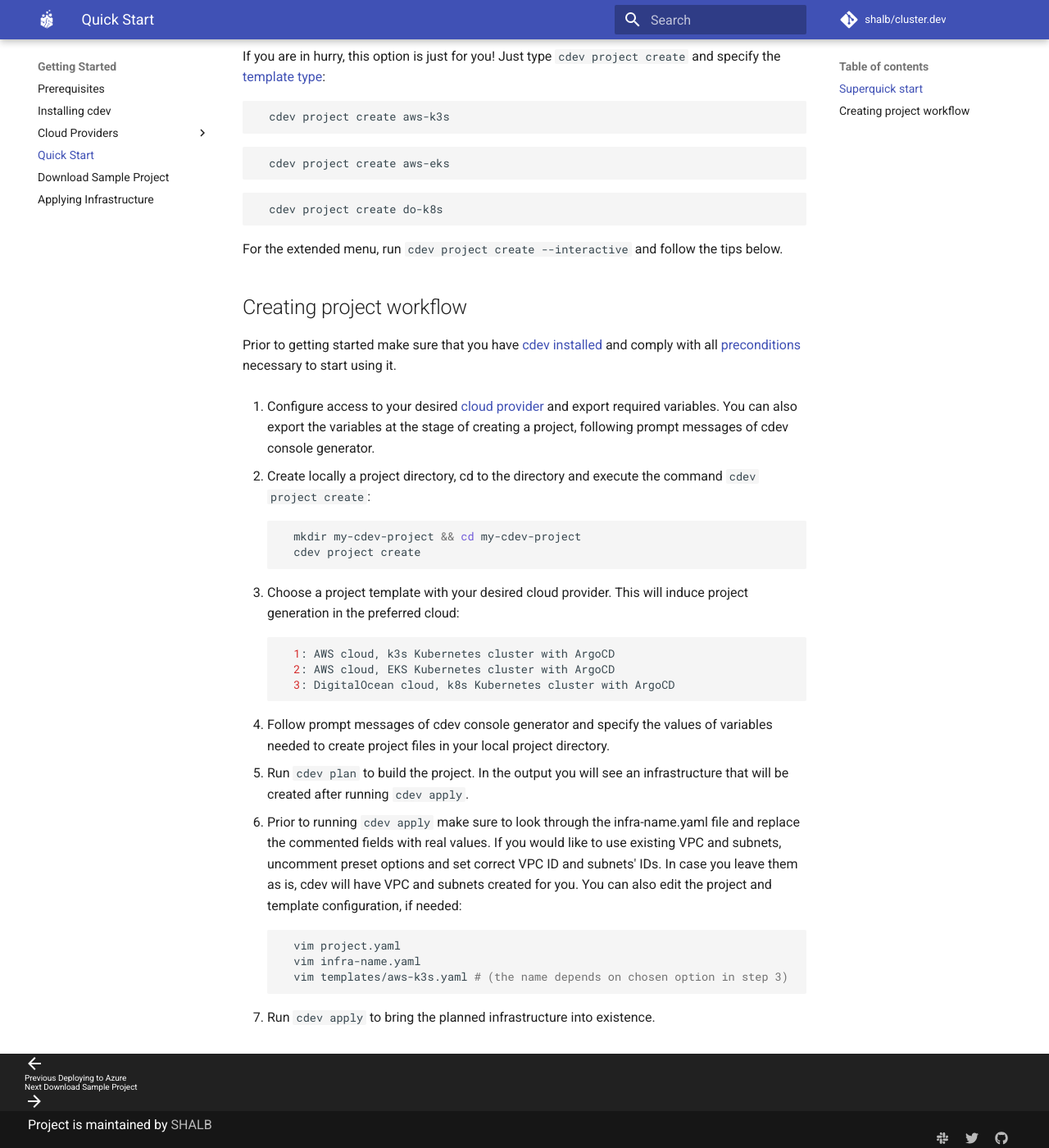
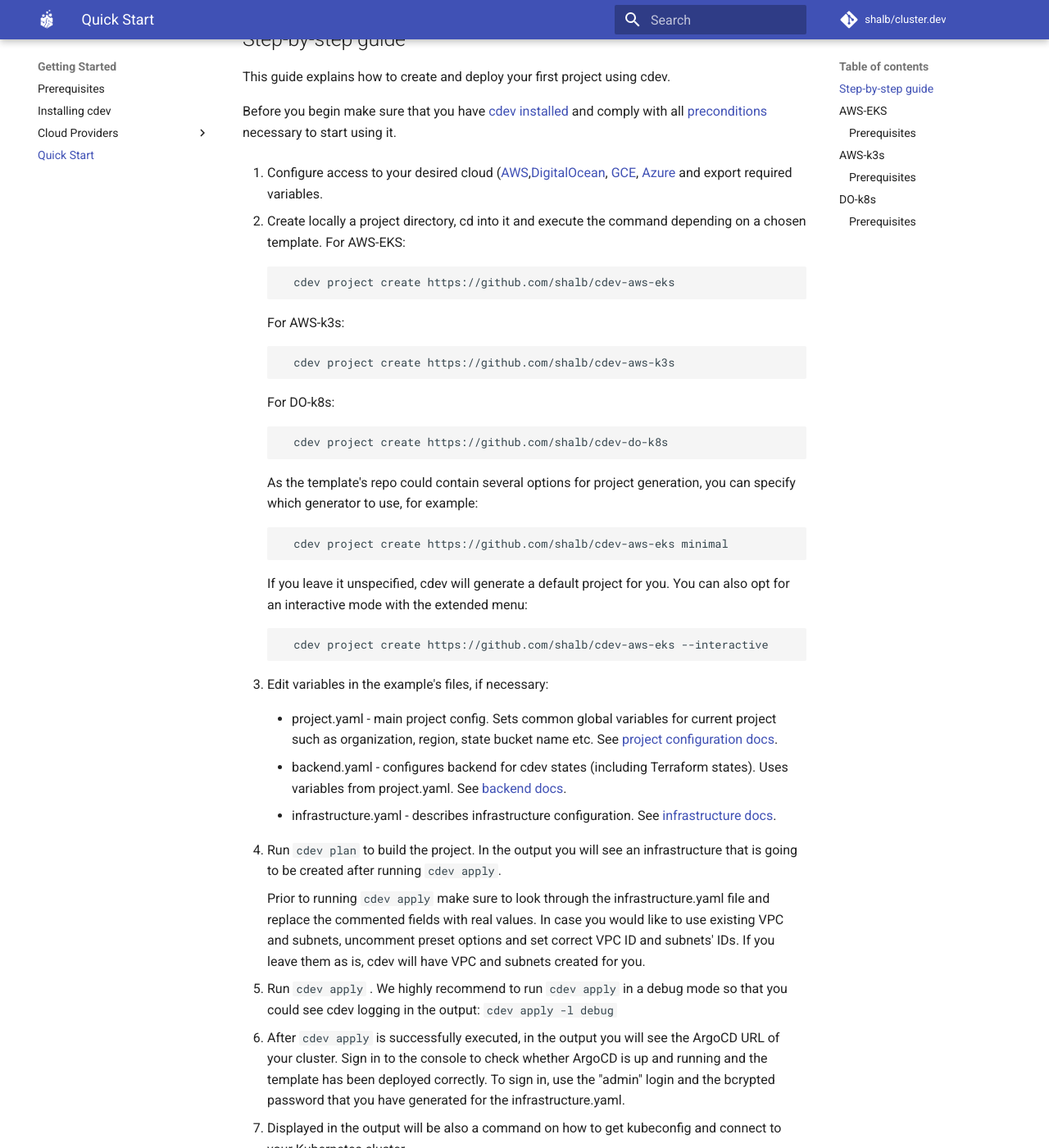
Before and after one commit to shalb/cluster.dev, an MkDocs documentation site: the page built from docs/quick-start.md, in a window 1280 px wide and 1400 px high, scrolled down 314 px. Shown: the whole window at 82% size. Built offline with MkDocs 1.6.1 and Material for MkDocs 9.7.7, drawn with Linux system fonts in a browser that asks for light colours; comment, search, counter and statistics services are not loaded; some of the changed text lies outside the part shown.

Commit message:
Update website docs

````diff
--- a/docs/get-sample-project.md
+++ /dev/null
@@ -1,142 +0,0 @@
-# Quick Start
-
-cdev uses [project templates](https://cluster.dev/template-development/) to generate users' projects in a desired cloud. In this section you will find a quick guidance on how to create your first project, and the description of three available templates that are ready to use.
-
-## Step-by-step guide
-
-This guide explains how to create and deploy your first project using cdev.
-
-Before you begin make sure that you have [cdev installed](https://cluster.dev/installation/) and comply with all [preconditions](https://cluster.dev/prerequisites/) necessary to start using it.
-
-1. Configure access to your desired cloud ([AWS](https://cluster.dev/aws-cloud-provider/),[DigitalOcean](https://cluster.dev/digital-ocean-cloud-provider/), [GCE](https://cluster.dev/google-cloud-provider/), [Azure](https://cluster.dev/azure-cloud-provider/) and export required variables.
-
-2. Create locally a project directory, cd into it and execute the command depending on a chosen template:
-
-    ```bash
-      cdev project create https://github.com/shalb/cdev-aws-eks
-    ```
-
-    ```bash
-      cdev project create https://github.com/shalb/cdev-aws-k3s
-    ```
-
-    ```bash
-      cdev project create https://github.com/shalb/cdev-do-k8s
-    ```
-
-    As the template's repo could contain several options for project generation, you can specify which generator to use, for example:
-
-    ```bash
-      cdev project create https://github.com/shalb/cdev-aws-eks minimal
-    ```
-
-    If you leave it unspecified, cdev will generate a default project for you. You can also opt for an interactive mode with the extended menu:
-
-    ```bash
-      cdev project create https://github.com/shalb/cdev-aws-eks --interactive
-    ```
-
-3. Edit variables in the example's files, if necessary:
-
-    * project.yaml - main project config. Sets common global variables for current project such as organization, region, state bucket name etc. See [project configuration docs](https://cluster.dev/project-configuration/#project).
-
-    * backend(s).yaml - configures backend for cdev states (including Terraform states). Uses variables from project.yaml. See [backend docs](https://cluster.dev/project-configuration/#backends).
-
-    * infrastructure.yaml - describes infrastructure configuration. See [infrastructure docs](https://cluster.dev/project-configuration/#infrastructure).
-
-4. Run `cdev plan` to build the project. In the output you will see an infrastructure that is going to be created after running `cdev apply`.
-
-    Prior to running `cdev apply` make sure to look through the infrastructure.yaml file and replace the commented fields with real values. In case you would like to use existing VPC and subnets, uncomment preset options and set correct VPC ID and subnets' IDs. If you leave them as is, cdev will have VPC and subnets created for you.
-
-5. Run `cdev apply` . We highly recommend to run `cdev apply` in a debug mode so that you could see cdev logging in the output: `cdev apply -l debug`
-
-6. After `cdev apply` is successfully executed, in the output you will see the ArgoCD URL of your cluster. Sign in to the console to check whether ArgoCD is up and running and the template has been deployed correctly. To sign in, use the "admin" login and the bcrypted password that you have generated for the infrastructure.yaml.
-
-7. Displayed in the output will be also a command on how to get kubeconfig and connect to your Kubernetes cluster.
-
-8. Shut down the cluster with the command `cdev destroy`
-
-## AWS-k3s
-
-[AWS-k3s is a cdev template](https://github.com/shalb/cdev-aws-k3s) that creates and provisions Kubernetes clusters in [AWS cloud](https://cluster.dev/aws-cloud-provider/) by means of k3s utility. The template deploys a k3s cluster using existing or created VPC and domain name. The resources to be created:
-
-* AWS Key Pair to access running instances of the cluster.
-
-* *(optional, if your use cluster.dev domain)* Route53 zone **<cluster-name>.cluster.dev**
-
-* *(optional, if vpc_id is not set)* VPC for EKS cluster
-
-* AWS IAM Policy for managing your DNS zone by external-dns
-
-* k3s Kubernetes cluster with addons:
-
-    * cert-manager
-
-    * ingress-nginx
-
-    * external-dns
-
-    * argocd
-
-### Prerequisites
-
-1. Terraform version 13+.
-
-2. AWS account.
-
-3. AWS CLI installed.
-
-4. kubectl installed.
-
-5. [cdev installed](https://cluster.dev/installation/).
-
-## AWS-EKS
-
-[AWS-EKS is a cdev template](https://github.com/shalb/cdev-aws-eks) that creates and provisions Kubernetes clusters in [AWS cloud](https://cluster.dev/aws-cloud-provider/) by means of Amazon Elastic Kubernetes Service (EKS). The resources to be created:
-
-* *(optional, if your use cluster.dev domain)* Route53 zone **<cluster-name>.cluster.dev**
-
-* *(optional, if vpc_id is not set)* VPC for EKS cluster
-
-* EKS Kubernetes cluster with addons:
-
-    * cert-manager
-
-    * ingress-nginx
-
-    * external-dns
-
-    * argocd
-
-* AWS IAM roles for EKS IRSA cert-manager and external-dns.
-
-### Prerequisites
-
-1. Terraform version 13+.
-
-2. AWS account.
-
-3. AWS CLI installed.
-
-4. kubectl installed.
-
-5. [cdev installed](https://cluster.dev/installation/).
-
-## DO-k8s
-
-[DO-k8s is a cdev template](https://github.com/shalb/cdev-do-k8s) that creates and provisions Kubernetes clusters in the DigitalOcean cloud. The resources to be created:
-
-* *(optional, if vpc_id is not set)* VPC for Kubernetes cluster
-* DO Kubernetes cluster with addons:
-    * cert-manager
-    * argocd
-
-### Prerequisites
-
-1. Terraform version 13+.
-
-2. DigitalOcean account.
-
-3. [doctl installed](https://docs.digitalocean.com/reference/doctl/how-to/install/).
-
-4. [cdev installed](https://cluster.dev/installation/).
--- a/docs/quick-start.md
+++ b/docs/quick-start.md
@@ -1,56 +1,146 @@
 # Quick Start
 
-This guide explains how to quickly create and deploy your first project using code generator. You can also use ready-made [examples](https://github.com/shalb/cluster.dev/tree/master/examples) of project templates from the [cluster.dev](https://github.com/shalb/cluster.dev) repository.
+cdev uses [project templates](https://cluster.dev/template-development/) to generate users' projects in a desired cloud. In this section you will find a quick guidance on how to create your first project, and the description of three available templates that are ready to use.
 
-## Superquick start
+## Step-by-step guide
 
-If you are in hurry, this option is just for you! Just type ```cdev project create``` and specify the [template type](https://cluster.dev/project-configuration/#templates):
+This guide explains how to create and deploy your first project using cdev.
 
-  ```bash
-    cdev project create aws-k3s
-  ```
+Before you begin make sure that you have [cdev installed](https://cluster.dev/installation/) and comply with all [preconditions](https://cluster.dev/prerequisites/) necessary to start using it.
 
-  ```bash
-    cdev project create aws-eks
-  ```
+1. Configure access to your desired cloud ([AWS](https://cluster.dev/aws-cloud-provider/),[DigitalOcean](https://cluster.dev/digital-ocean-cloud-provider/), [GCE](https://cluster.dev/google-cloud-provider/), [Azure](https://cluster.dev/azure-cloud-provider/) and export required variables.
 
-  ```bash
-    cdev project create do-k8s
-  ```
-
-For the extended menu, run ```cdev project create --interactive``` and follow the tips below.
-
-## Creating project workflow
-
-Prior to getting started make sure that you have [cdev installed](https://cluster.dev/installation/) and comply with all [preconditions](https://cluster.dev/prerequisites/) necessary to start using it.
-
-1. Configure access to your desired [cloud provider](https://cluster.dev/aws-cloud-provider/) and export required variables. You can also export the variables at the stage of creating a project, following prompt messages of cdev console generator.
-
-2. Create locally a project directory, cd to the directory and execute the command ```cdev project create```:
+2. Create locally a project directory, cd into it and execute the command depending on a chosen template. For AWS-EKS:
 
     ```bash
-      mkdir my-cdev-project && cd my-cdev-project
-      cdev project create
+      cdev project create https://github.com/shalb/cdev-aws-eks
     ```
 
-3. Choose a project template with your desired cloud provider. This will induce project generation in the preferred cloud:
+    For AWS-k3s:
 
     ```bash
-      1: AWS cloud, k3s Kubernetes cluster with ArgoCD
-      2: AWS cloud, EKS Kubernetes cluster with ArgoCD
-      3: DigitalOcean cloud, k8s Kubernetes cluster with ArgoCD
+      cdev project create https://github.com/shalb/cdev-aws-k3s
     ```
 
-4. Follow prompt messages of cdev console generator and specify the values of variables needed to create project files in your local project directory.
-
-5. Run ```cdev plan``` to build the project. In the output you will see an infrastructure that will be created after running ```cdev apply```.
-
-6. Prior to running ```cdev apply``` make sure to look through the infra-name.yaml file and replace the commented fields with real values. If you would like to use existing VPC and subnets, uncomment preset options and set correct VPC ID and subnets' IDs. In case you leave them as is, cdev will have VPC and subnets created for you. You can also edit the project and template configuration, if needed:
+    For DO-k8s:
 
     ```bash
-      vim project.yaml
-      vim infra-name.yaml
-      vim templates/aws-k3s.yaml # (the name depends on chosen option in step 3)
+      cdev project create https://github.com/shalb/cdev-do-k8s
     ```
 
-7. Run ```cdev apply``` to bring the planned infrastructure into existence.
+    As the template's repo could contain several options for project generation, you can specify which generator to use, for example:
+
+    ```bash
+      cdev project create https://github.com/shalb/cdev-aws-eks minimal
+    ```
+
+    If you leave it unspecified, cdev will generate a default project for you. You can also opt for an interactive mode with the extended menu:
+
+    ```bash
+      cdev project create https://github.com/shalb/cdev-aws-eks --interactive
+    ```
+
+3. Edit variables in the example's files, if necessary:
+
+    * project.yaml - main project config. Sets common global variables for current project such as organization, region, state bucket name etc. See [project configuration docs](https://cluster.dev/project-configuration/#project).
+
+    * backend.yaml - configures backend for cdev states (including Terraform states). Uses variables from project.yaml. See [backend docs](https://cluster.dev/project-configuration/#backends).
+
+    * infrastructure.yaml - describes infrastructure configuration. See [infrastructure docs](https://cluster.dev/project-configuration/#infrastructure).
+
+4. Run `cdev plan` to build the project. In the output you will see an infrastructure that is going to be created after running `cdev apply`.
+
+    Prior to running `cdev apply` make sure to look through the infrastructure.yaml file and replace the commented fields with real values. In case you would like to use existing VPC and subnets, uncomment preset options and set correct VPC ID and subnets' IDs. If you leave them as is, cdev will have VPC and subnets created for you.
+
+5. Run `cdev apply` . We highly recommend to run `cdev apply` in a debug mode so that you could see cdev logging in the output: `cdev apply -l debug`
+
+6. After `cdev apply` is successfully executed, in the output you will see the ArgoCD URL of your cluster. Sign in to the console to check whether ArgoCD is up and running and the template has been deployed correctly. To sign in, use the "admin" login and the bcrypted password that you have generated for the infrastructure.yaml.
+
+7. Displayed in the output will be also a command on how to get kubeconfig and connect to your Kubernetes cluster.
+
+8. Destroy the cluster and all created resources with the command `cdev destroy`
+
+## AWS-EKS
+
+[AWS-EKS is a cdev template](https://github.com/shalb/cdev-aws-eks) that creates and provisions Kubernetes clusters in [AWS cloud](https://cluster.dev/aws-cloud-provider/) by means of Amazon Elastic Kubernetes Service (EKS). The resources to be created:
+
+* *(optional, if your use cluster.dev domain)* Route53 zone **<cluster-name>.cluster.dev**
+
+* *(optional, if vpc_id is not set)* VPC for EKS cluster
+
+* EKS Kubernetes cluster with addons:
+
+    * cert-manager
+
+    * ingress-nginx
+
+    * external-dns
+
+    * argocd
+
+* AWS IAM roles for EKS IRSA cert-manager and external-dns.
+
+### Prerequisites
+
+1. Terraform version 13+.
+
+2. AWS account.
+
+3. AWS CLI installed.
+
+4. kubectl installed.
+
+5. [cdev installed](https://cluster.dev/installation/).
+
+## AWS-k3s
+
+[AWS-k3s is a cdev template](https://github.com/shalb/cdev-aws-k3s) that creates and provisions Kubernetes clusters in [AWS cloud](https://cluster.dev/aws-cloud-provider/) by means of k3s utility. The template deploys a k3s cluster using existing or created VPC and domain name. The resources to be created:
+
+* AWS Key Pair to access running instances of the cluster.
+
+* *(optional, if your use cluster.dev domain)* Route53 zone **<cluster-name>.cluster.dev**
+
+* *(optional, if vpc_id is not set)* VPC for EKS cluster
+
+* AWS IAM Policy for managing your DNS zone by external-dns
+
+* k3s Kubernetes cluster with addons:
+
+    * cert-manager
+
+    * ingress-nginx
+
+    * external-dns
+
+    * argocd
+
+### Prerequisites
+
+1. Terraform version 13+.
+
+2. AWS account.
+
+3. AWS CLI installed.
+
+4. kubectl installed.
+
+5. [cdev installed](https://cluster.dev/installation/).
+
+## DO-k8s
+
+[DO-k8s is a cdev template](https://github.com/shalb/cdev-do-k8s) that creates and provisions Kubernetes clusters in the DigitalOcean cloud. The resources to be created:
+
+* *(optional, if vpc_id is not set)* VPC for Kubernetes cluster
+* DO Kubernetes cluster with addons:
+    * cert-manager
+    * argocd
+
+### Prerequisites
+
+1. Terraform version 13+.
+
+2. DigitalOcean account.
+
+3. [doctl installed](https://docs.digitalocean.com/reference/doctl/how-to/install/).
+
+4. [cdev installed](https://cluster.dev/installation/).
--- a/mkdocs.yml
+++ b/mkdocs.yml
@@ -17,8 +17,6 @@
       - Deploying to GCE: google-cloud-provider.md
       - Deploying to Azure: azure-cloud-provider.md
     - Quick Start: quick-start.md
-    - Download Sample Project: get-sample-project.md
-    - Applying Infrastructure: apply-infrastructure.md
   - Usage:
     - Project Configuration: project-configuration.md
     - CLI Reference:
````
Also changed, not shown: docs/apply-infrastructure.md (deleted, +0 -9 lines).
